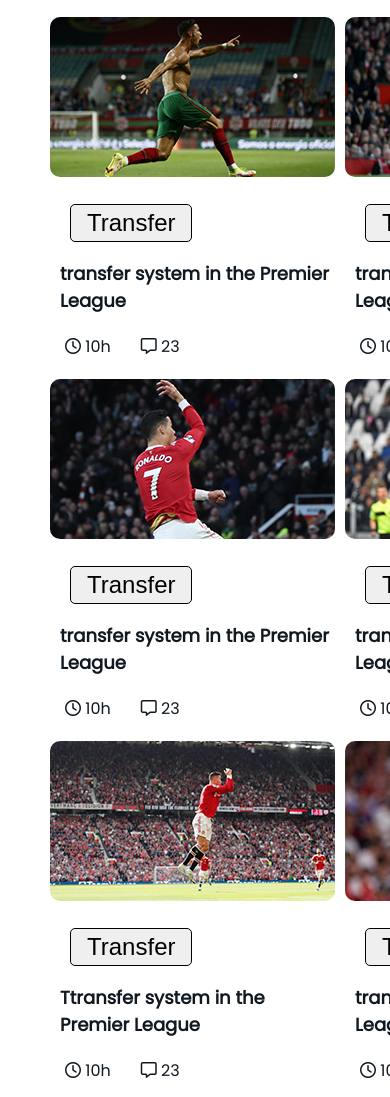
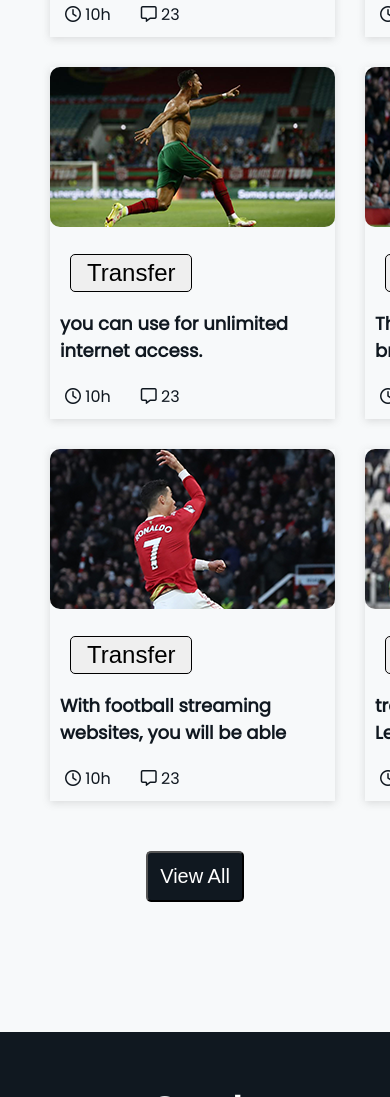
Before and after one commit to mdshodullahsk/Assignment-four-responsive, a plain HTML site: page index.html in a window 390 px wide. Shown: the part 903-2000 px from the top of the page. Drawn offline with Linux system fonts and the light colour scheme.

Commit message:
contain-text

```diff
--- a/Style/style.css
+++ b/Style/style.css
@@ -2,6 +2,7 @@ body{
     margin: 0;
     font-family: 'Poppins', sans-serif;
     color: #101820ff;
+    background-color: rgba(247, 249, 250, 0.993);
 }
 .container {
     margin: 40px 100px 0 100px;
@@ -98,7 +99,6 @@ body{
     .main-title-area>h1 {
         margin: 0%;
         font-size: 22px;
-        line-height: 110%;;
     }
     .main-title-area>p {
         /* font-size: 16px; */
@@ -107,7 +107,7 @@ body{
         margin-bottom: 12px;
     }
     .main-title-area {
-        margin: 25px 5px 0 5px;
+        margin: 35px 5px 0 5px;
     }
     .cover-image img {
         width: 70%;
@@ -126,7 +126,6 @@ body{
     align-content: space-evenly;
     align-items: center;
 }
-
 .manue-btn>a:hover {
     background-color: rgb(231, 184, 184);
 }
@@ -152,6 +151,10 @@ body{
 #blog-btn>a {
     color: white;
 }
+.contain-blogs {
+    box-shadow: rgba(99, 99, 99, 0.2) 0px 2px 8px 0px;
+}
+
 .contain img {
     border-radius: 10px;
 }
@@ -173,6 +176,7 @@ body{
 }
 .comment {
     margin-left: 30px;
+    padding-bottom: 10px;
 }
 /* Blogs */
 
@@ -194,6 +198,11 @@ body{
 }
 .contain>p {
     margin-bottom: 0px;
+}
+.vew-all {
+    display: none;
+    text-align: center;
+    margin-top: 50px;
 }
 
 /* Section two Teb Responsive */
@@ -218,12 +227,19 @@ body{
     .blogs  {
         display: grid;
         grid-template-columns: repeat(2, 1fr);
-        row-gap: 20px;
+        /* row-gap: 20px; */
+        gap: 30px;
         align-content: space-around;
     }
     .one {
         grid-column: 1 ;
         grid-column: 1 / span 2;
+    }
+    .eight, .nine, .ten {
+        display: none;
+    }
+    .vew-all {
+        display: block;
     }
   }
 
--- a/index.html
+++ b/index.html
@@ -25,7 +25,7 @@
             <div class="main-title-area">
                 <h1>Ways to Watch Live TV Online</h1>
                 <p>If you don’t have cable, streaming services – from heavy-hitters like Amazon and Netflix to newcomers</p>
-                    <button class="watch"><a href="">Watch Live</a><i class="fa-solid fa-chevron-right"></i></button>
+                    <button class="watch"><a href="https://www.youtube.com/">Watch Live</a><i class="fa-solid fa-chevron-right"></i></button>
             </div>
         </div>
         <div class="cover-image">
@@ -62,7 +62,7 @@
                 <img src="/image/contain-photo-2.jpg" alt="">
                 <div class="transfer"><button class="transfer-btn">Transfer</button>
                 </div>
-                <p><b>transfer system in the Premier League
+                <p><b>So for a better experience, you should use a VPN
                 </b></p>
                 <div class="information">
                     <div class="time"><i class="fa-regular fa-clock"></i><span>  10h</span></div>
@@ -75,7 +75,7 @@
                 <img src="/image/contain-photo-3.png" alt="">
                 <div class="transfer"><button class="transfer-btn">Transfer</button>
                 </div>
-                <p><b>transfer system in the Premier League
+                <p><b>you can use for unlimited internet access.
                 </b></p>
                 <div class="information">
                     <div class="time"><i class="fa-regular fa-clock"></i><span>  10h</span></div>
@@ -88,7 +88,7 @@
                 <img src="/image/contain-photo-4.png" alt="">
                 <div class="transfer"><button class="transfer-btn">Transfer</button>
                 </div>
-                <p><b>transfer system in the Premier League
+                <p><b>These are websites that broadcast several
                 </b></p>
                 <div class="information">
                     <div class="time"><i class="fa-regular fa-clock"></i><span>  10h</span></div>
@@ -101,7 +101,7 @@
                 <img src="/image/contain-photo-5.png" alt="">
                 <div class="transfer"><button class="transfer-btn">Transfer</button>
                 </div>
-                <p><b>transfer system in the Premier League
+                <p><b>With football streaming websites, you will be able
                 </b></p>
                 <div class="information">
                     <div class="time"><i class="fa-regular fa-clock"></i><span>  10h</span></div>
@@ -127,7 +127,7 @@
                 <img src="/image/contain-photo-7.png" alt="">
                 <div class="transfer"><button class="transfer-btn">Transfer</button>
                 </div>
-                <p><b>Ttransfer system in the Premier League
+                <p><b>atch live matches online from the comfort of your home
                 </b></p>
                 <div class="information">
                     <div class="time"><i class="fa-regular fa-clock"></i><span>  10h</span></div>
@@ -161,6 +161,10 @@
             </div>
                 </div>
         </div>
+
+    </div>
+    <div class="vew-all">
+        <button class="watch">View All</button>
     </div>
 </section>
 <!-- footer section -->
```
Also changed, not shown: coming-match.html (+1 -1 lines).
